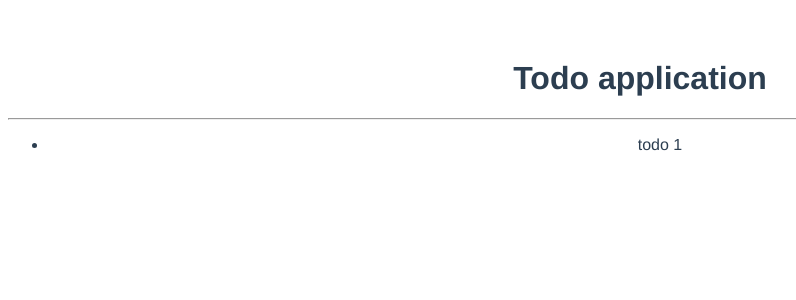
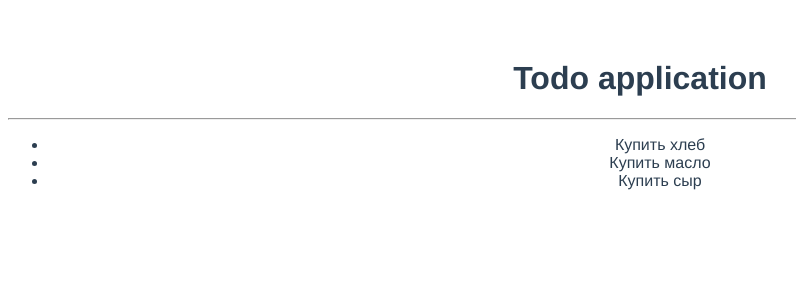
Before and after one commit to maksimerohin/vue-crash-course, a Vue app: page / in a window 1280 px wide. Shown: the top 300 px of the page, without its empty margins (0-796 px from the left). Built offline with nearby package versions, Linux system fonts and the light colour scheme.

Commit message:
Add data

```diff
--- a/src/App.vue
+++ b/src/App.vue
@@ -2,7 +2,9 @@
     <div id="app">
         <h1>Todo application</h1>
         <hr>
-        <TodoList/>
+        <TodoList
+                v-bind:todos="todos"
+        />
     </div>
 </template>
 
@@ -11,6 +13,15 @@
 
     export default {
         name: 'App',
+        data() {
+            return {
+                todos: [
+                    {id: 1, title: 'Купить хлеб', completed: false},
+                    {id: 2, title: 'Купить масло', completed: false},
+                    {id: 3, title: 'Купить сыр', completed: false}
+                ]
+            }
+        },
         components: {
             TodoList
         }
--- /dev/null
+++ b/src/components/TodoItem.vue
@@ -0,0 +1,16 @@
+<template>
+    <li>
+        {{todo.title}}
+    </li>
+</template>
+
+<script>
+    export default {
+        props: {
+            todo: {
+                type: Object,
+                required: true
+            }
+        }
+    }
+</script>
--- a/src/components/TodoList.vue
+++ b/src/components/TodoList.vue
@@ -1,7 +1,21 @@
 <template>
     <div>
         <ul>
-            <li>todo 1</li>
+            <TodoItem
+                    v-for="todo of todos"
+                    v-bind:todo="todo"
+            />
         </ul>
     </div>
 </template>
+
+<script>
+    import TodoItem from '@/components/TodoItem'
+
+    export default {
+        props: ['todos'],
+        components: {
+            TodoItem
+        }
+    }
+</script>
```
